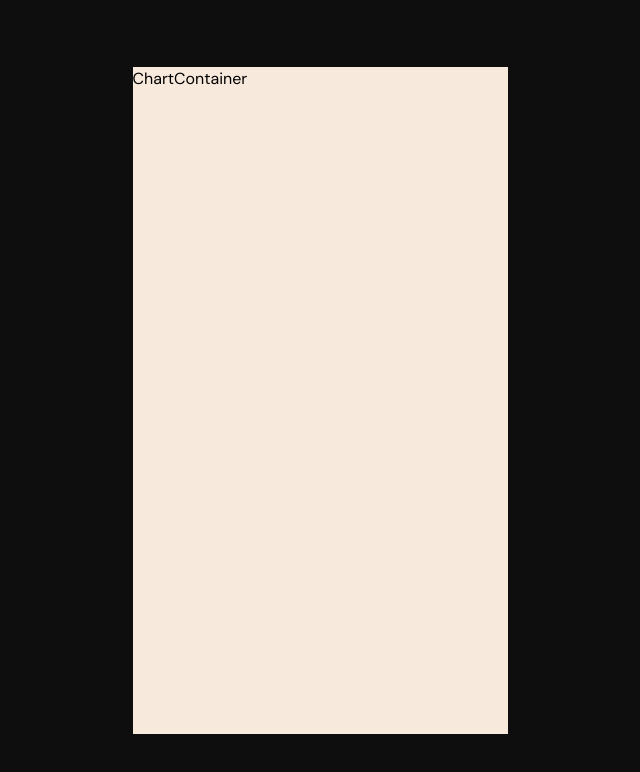
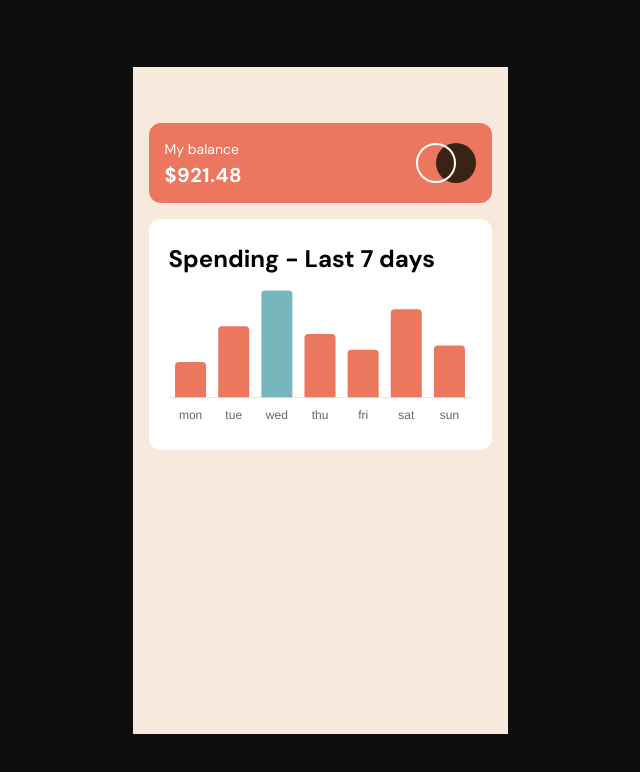
Before and after one commit to sjohnston82/expenses-chart-component, a Next.js app: page / in a window 1280 px wide. Shown: the top 772 px of the page, without its empty margins (320-960 px from the left). Built offline with nearby package versions, Linux system fonts and the light colour scheme.

Commit message:
working on chart and tooltips

```diff
--- /dev/null
+++ b/src/app/_components/BalanceContainer.tsx
@@ -0,0 +1,18 @@
+import React from 'react'
+
+const BalanceContainer = () => {
+  return (
+    <div className="bg-soft-red h-20 w-full flex p-4 rounded-xl justify-between">
+      <div className="flex flex-col gap-[2px]">
+        <p className="text-white text-sm">My balance</p>
+        <p className="text-xl text-white font-bold tracking-wide">$921.48</p>
+      </div>
+      <div className="relative flex items-center">
+        <span className="border-white absolute right-5 border-2 z-10 bg-transparent rounded-full h-10 w-10"></span>
+        <span className="rounded-full absolute h-10 w-10 right-0 z-0 bg-dark-brown"></span>
+      </div>
+    </div>
+  );
+}
+
+export default BalanceContainer
--- a/src/app/_components/ChartContainer.tsx
+++ b/src/app/_components/ChartContainer.tsx
@@ -1,26 +1,119 @@
-"use client";
-
-import React, { useEffect, useState } from "react";
+import React from "react";
+import {
+  Chart as ChartJS,
+  CategoryScale,
+  LinearScale,
+  BarElement,
+  Title,
+  Tooltip,
+  Legend,
+} from "chart.js";
+import { Bar } from "react-chartjs-2";
 
 type ChartData = {
   day: string;
   amount: number;
 };
 
-const ChartContainer = () => {
-  const [chartData, setChartData] = useState<ChartData[]>([]);
+type TooltipContext = {
+  dataset: {
+    label?: string;
+  };
+  parsed: {
+    y: number;
+  };
+};
 
-  const fetchData = () => {
-    import("../../../data.json").then((data) => {
-      setChartData(data);
-    });
-    console.log(chartData);
+type ChartContainerProps = {
+  chartData: ChartData[];
+};
+
+ChartJS.register(
+  CategoryScale,
+  LinearScale,
+  BarElement,
+  Title,
+  Tooltip,
+  Legend
+);
+
+export const options = {
+  responsive: true,
+  plugins: {
+    legend: {
+      position: "top" as const,
+      display: false,
+    },
+    title: {
+      display: false,
+      text: "Chart.js Bar Chart",
+    },
+    tooltip: {
+      displayColors: false,
+      caretSize: 0,
+      backgroundColor: "hsl(25, 47%, 15%)",
+      callbacks: {
+        title: function () {
+          return null;
+        },
+        label: function (context: TooltipContext) {
+          let label = "";
+          if (context.parsed.y !== null) {
+            label += new Intl.NumberFormat("en-US", {
+              style: "currency",
+              currency: "USD",
+            }).format(context.parsed.y);
+          }
+          return label;
+        },
+      },
+    },
+  },
+  scales: {
+    y: {
+      display: false,
+    },
+    x: {
+      grid: {
+        display: false,
+      },
+    },
+  },
+};
+
+const labels = ["mon", "tue", "wed", "thu", "fri", "sat", "sun"];
+
+const ChartContainer = ({ chartData }: ChartContainerProps) => {
+  const amounts = chartData.map((a) => a.amount);
+
+  const backgroundColors = chartData.map((c) => {
+    if (c.amount > 50) {
+      return "hsl(186, 34%, 60%)";
+    } else {
+      return "hsl(10, 79%, 65%)";
+    }
+  });
+
+  const data = {
+    labels,
+    datasets: [
+      {
+        data: chartData.map((c) => {
+          return c.amount;
+        }),
+        backgroundColor: backgroundColors,
+        borderRadius: 4,
+      },
+    ],
   };
-
-  useEffect(() => {
-    fetchData();
-  }, []);
-  return <div className="w-[375px] h-[667px] bg-cream">ChartContainer</div>;
+  return (
+    <div className="bg-white w-full rounded-xl mt-4 px-5 py-6 ">
+      <h1 className="text-2xl font-bold">Spending - Last 7 days</h1>
+      <div className="">
+        <Bar options={options} data={data} />
+      </div>
+    </div>
+  );
 };
 
 export default ChartContainer;
--- /dev/null
+++ b/src/app/_components/Container.tsx
@@ -0,0 +1,31 @@
+"use client";
+
+import React, { useEffect, useState } from "react";
+import BalanceContainer from "./BalanceContainer";
+import ChartContainer from "./ChartContainer";
+
+type ChartData = {
+  day: string;
+  amount: number;
+};
+
+const Container = () => {
+  const [chartData, setChartData] = useState<ChartData[]>([]);
+
+  const fetchData = () => {
+    import("../../../data.json").then((data) => {
+      setChartData(data.default);
+    });
+    // console.log(chartData);
+  };
+
+  useEffect(() => {
+    fetchData();
+  }, []);
+  return <div className="w-[375px] h-[667px] px-4 py-14 bg-cream">
+    <BalanceContainer />
+    <ChartContainer chartData={chartData} />
+  </div>;
+};
+
+export default Container;
--- a/src/app/page.tsx
+++ b/src/app/page.tsx
@@ -1,8 +1,8 @@
 import Image from 'next/image'
-import ChartContainer from './_components/ChartContainer';
+import Container from './_components/Container';
 
 export default function Home() {
   return <main className="bg-[#0E0E0E] flex justify-center items-center w-full h-[100dvh]">
-    <ChartContainer />
+    <Container />
   </main>;
 }
```
